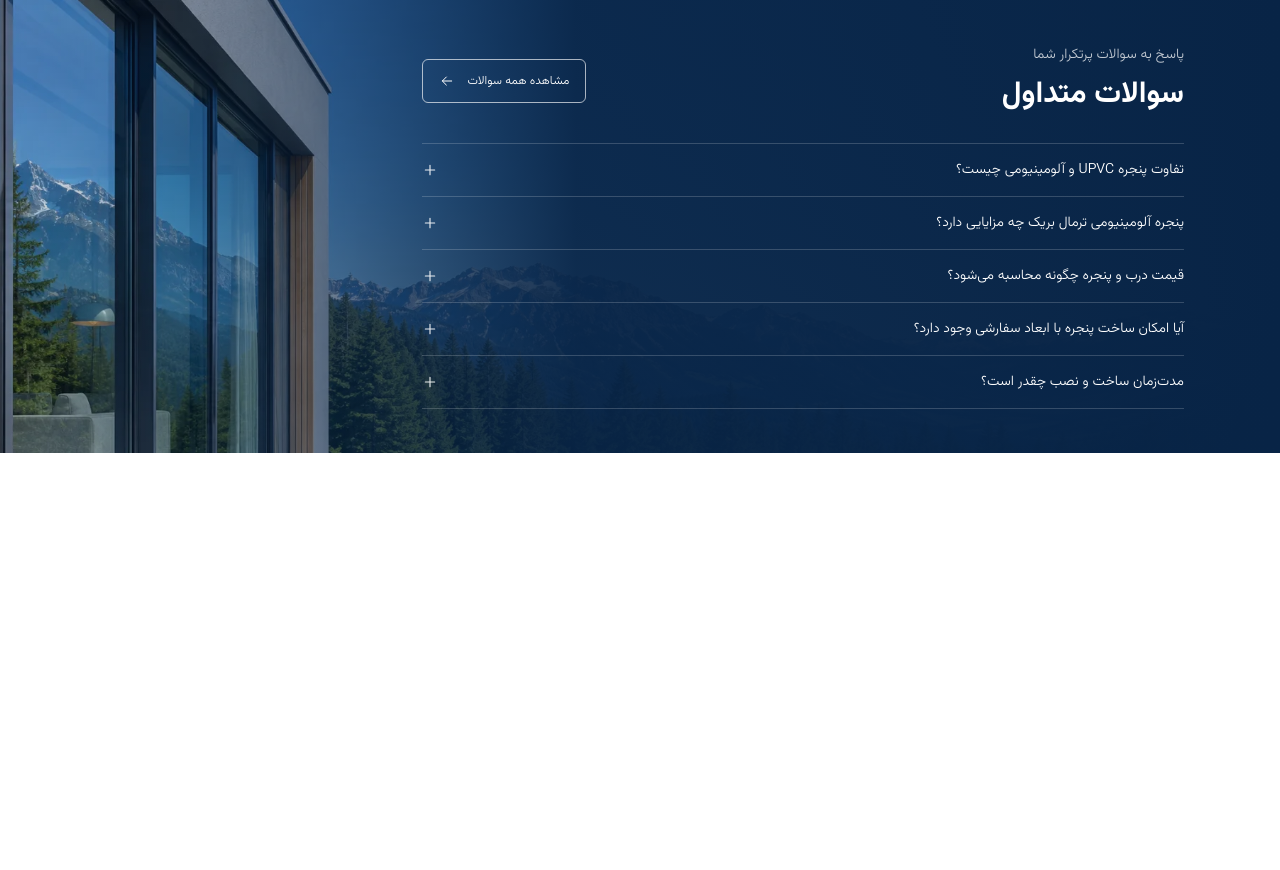
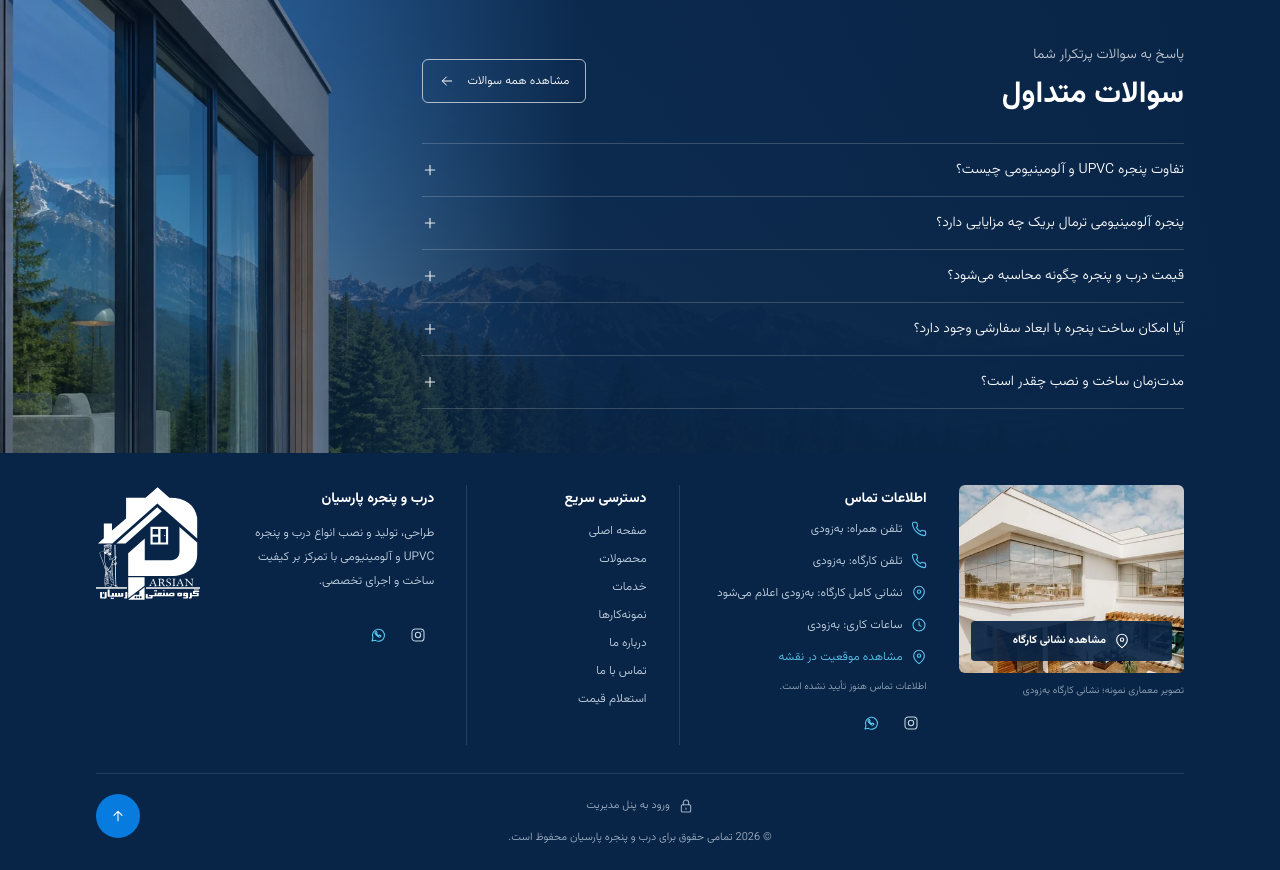
Before and after one commit to mohammadaminheidary/parsian-company, a Django app: page / in a window 1280 px wide. Shown: the part 3114-3984 px from the top of the page. Before the commit the page ends 3567 px from the top, so only its background shows below. Run offline with Django 5.2, Linux system fonts and the light colour scheme; style sheets or scripts are compiled from the project's sources; parts of the project's set-up code (start-up, migrations or seed data) failed here and were passed over.

Commit message:
feat: add responsive RTL footer with accessible mobile accordion

```diff
--- a/frontend/static/js/app.js
+++ b/frontend/static/js/app.js
@@ -5,6 +5,7 @@ import { initializeWhyChoose } from './why-choose.js';
 import { initializePortfolio } from './portfolio.js';
 import { initializeCounters } from './counters.js';
 import { initializeFaq } from './faq.js';
+import { initializeFooter } from './footer.js';
 
 initializeHeader(document.querySelector('[data-site-header]'));
 document.querySelectorAll('[data-product-section]').forEach(initializeProductCarousel);
@@ -13,3 +14,4 @@ document.querySelectorAll('[data-why-choose]').forEach(initializeWhyChoose);
 document.querySelectorAll('[data-portfolio]').forEach(initializePortfolio);
 document.querySelectorAll('[data-about-stats]').forEach(initializeCounters);
 document.querySelectorAll('[data-faq]').forEach(initializeFaq);
+initializeFooter(document.querySelector('[data-site-footer]'));
--- a/frontend/static/js/faq.js
+++ b/frontend/static/js/faq.js
@@ -1,27 +1,3 @@
-export function initializeFaq(section) {
-  const items = [...section.querySelectorAll('[data-faq-item]')];
-  let activeItem;
+import { initializeAccordion } from './accordion.js';
 
-  function setOpen(item, open) {
-    item.dataset.open = String(open);
-    item.querySelector('[data-faq-trigger]').setAttribute('aria-expanded', String(open));
-    const panel = item.querySelector('[data-faq-panel]');
-    panel.setAttribute('aria-hidden', String(!open));
-    panel.inert = !open;
-    activeItem = open ? item : undefined;
-  }
-
-  items.forEach((item) => {
-    const trigger = item.querySelector('[data-faq-trigger]');
-    setOpen(item, false);
-    trigger.disabled = false;
-    trigger.addEventListener('click', () => {
-      const open = item !== activeItem;
-      if (activeItem) setOpen(activeItem, false);
-      if (open) setOpen(item, true);
-    });
-  });
-
-  // Answers remain readable without JavaScript; only enhanced accordions collapse.
-  section.setAttribute('data-faq-ready', '');
-}
+export const initializeFaq = initializeAccordion;
--- /dev/null
+++ b/frontend/static/js/footer.js
@@ -0,0 +1,19 @@
+import { initializeAccordion } from './accordion.js';
+
+export function initializeFooter(footer) {
+  if (!footer) return;
+  initializeAccordion(footer, { name: 'footer', mediaQuery: '(width < 48rem)' });
+
+  footer.querySelector('a[href="#footer-contact"]').addEventListener('click', () => {
+    const trigger = footer.querySelector('#footer-trigger-contact');
+    if (trigger.getAttribute('aria-expanded') === 'false') trigger.click();
+  });
+
+  const backToTop = footer.querySelector('[data-back-to-top]');
+  backToTop.hidden = false;
+  backToTop.addEventListener('click', () => {
+    const reducedMotion = window.matchMedia('(prefers-reduced-motion: reduce)').matches;
+    window.scrollTo({ top: 0, behavior: reducedMotion ? 'instant' : 'smooth' });
+    document.querySelector('[data-nav-brand]')?.focus({ preventScroll: true });
+  });
+}
--- a/frontend/templates/base.html
+++ b/frontend/templates/base.html
@@ -7,8 +7,8 @@
     <title>{% block title %}درب و پنجره پارسیان | UPVC و آلومینیوم{% endblock %}</title>
     <meta name="description" content="{% block meta_description %}درب و پنجره پارسیان؛ ساخت و نصب درب و پنجره UPVC و آلومینیومی.{% endblock %}">
     <link rel="preload" href="{% static 'fonts/vazirmatn/Vazirmatn-Variable.woff2' %}" as="font" type="font/woff2" crossorigin>
-    <link rel="stylesheet" href="{% static 'css/app.css' %}?v=20261105-faq">
-    <script type="module" src="{% static 'js/app.js' %}?v=20261105-faq"></script>
+    <link rel="stylesheet" href="{% static 'css/app.css' %}?v=20261105-footer">
+    <script type="module" src="{% static 'js/app.js' %}?v=20261105-footer"></script>
   </head>
   <body class="bg-surface text-ink antialiased">
     <a class="sr-only rounded-md bg-surface px-4 py-3 text-ink focus:not-sr-only focus:fixed focus:start-4 focus:top-4 focus:z-50 focus:outline-2 focus:outline-primary" href="#main-content">رفتن به محتوای اصلی</a>
@@ -24,5 +24,6 @@
         {% include 'includes/faq.html' %}
       {% endblock %}
     </main>
+    {% include 'includes/footer.html' %}
   </body>
 </html>
--- /dev/null
+++ b/frontend/templates/includes/footer-heading.html
@@ -0,0 +1,10 @@
+<h3 class="text-sm font-bold leading-7 text-on-dark">
+  <span class="hidden md:block">{{ title }}</span>
+  <button id="footer-trigger-{{ key }}" class="flex min-h-14 w-full cursor-pointer items-center justify-between gap-4 text-start font-bold! transition-colors hover:text-accent focus-visible:outline-2 focus-visible:outline-offset-2 focus-visible:outline-accent motion-reduce:transition-none md:hidden" type="button" aria-expanded="true" aria-controls="footer-panel-{{ key }}" data-footer-trigger disabled>
+    <span>{{ title }}</span>
+    <span class="relative size-4 shrink-0 text-accent" aria-hidden="true">
+      <svg class="absolute inset-0 size-full transition-[opacity,rotate,scale] duration-350 ease-out group-data-[open=true]/accordion:rotate-90 group-data-[open=true]/accordion:scale-75 group-data-[open=true]/accordion:opacity-0 motion-reduce:transition-none" viewBox="0 0 24 24" fill="none" stroke="currentColor" stroke-width="1.7" stroke-linecap="round"><path d="M12 5v14M5 12h14"/></svg>
+      <svg class="absolute inset-0 size-full -rotate-90 scale-75 opacity-0 transition-[opacity,rotate,scale] duration-350 ease-out group-data-[open=true]/accordion:rotate-0 group-data-[open=true]/accordion:scale-100 group-data-[open=true]/accordion:opacity-100 motion-reduce:transition-none" viewBox="0 0 24 24" fill="none" stroke="currentColor" stroke-width="1.7" stroke-linecap="round" stroke-linejoin="round"><path d="m6 15 6-6 6 6"/></svg>
+    </span>
+  </button>
+</h3>
--- /dev/null
+++ b/frontend/templates/includes/footer-icon.html
@@ -0,0 +1,9 @@
+<svg class="size-4 shrink-0 {{ class }}" aria-hidden="true" viewBox="0 0 24 24" fill="none" stroke="currentColor" stroke-width="1.6" stroke-linecap="round" stroke-linejoin="round">
+  {% if name == 'phone' %}<path d="M22 16.9v3a2 2 0 0 1-2.2 2 19.8 19.8 0 0 1-8.6-3.1 19.5 19.5 0 0 1-6-6 19.8 19.8 0 0 1-3.1-8.7A2 2 0 0 1 4.1 2h3a2 2 0 0 1 2 1.7c.1 1 .3 1.9.7 2.8a2 2 0 0 1-.5 2.1L8 9.9a16 16 0 0 0 6 6l1.3-1.3a2 2 0 0 1 2.1-.5c.9.4 1.8.6 2.8.7a2 2 0 0 1 1.8 2.1Z"/>
+  {% elif name == 'location' %}<path d="M20 10c0 6-8 12-8 12S4 16 4 10a8 8 0 1 1 16 0Z"/><circle cx="12" cy="10" r="2.5"/>
+  {% elif name == 'clock' %}<circle cx="12" cy="12" r="9"/><path d="M12 7v5l3 2"/>
+  {% elif name == 'instagram' %}<rect x="3" y="3" width="18" height="18" rx="5"/><circle cx="12" cy="12" r="4"/><path d="M17.5 6.5h.01"/>
+  {% elif name == 'whatsapp' %}<path d="m3 21 1.5-5A9 9 0 1 1 8 20Z"/><path d="M8 7.5c-.8 1 .5 3.8 2.4 5.6s4.2 2.5 5.1 1.7l1-1.3-2.6-1.4-.9 1c-1.4-.6-2.7-1.9-3.3-3.3l1-.9L9.3 6.5Z"/>
+  {% elif name == 'lock' %}<rect x="5" y="10" width="14" height="11" rx="2"/><path d="M8 10V7a4 4 0 0 1 8 0v3m-4 5v2"/>
+  {% elif name == 'up' %}<path d="M12 19V5m-6 6 6-6 6 6"/>{% endif %}
+</svg>
--- /dev/null
+++ b/frontend/templates/includes/footer-link.html
@@ -0,0 +1,3 @@
+<li>
+  <a class="inline-flex min-h-9 items-center rounded-sm py-1 leading-6 focus-visible:outline-2 focus-visible:outline-offset-4 focus-visible:outline-accent md:min-h-7 md:py-0.5 {% if href %}transition-colors hover:text-accent motion-reduce:transition-none{% else %}cursor-not-allowed{% endif %}" {% if href %}href="{{ href }}"{% else %}role="link" aria-disabled="true" title="به‌زودی"{% endif %}>{{ label }}{% if not href %}<span class="sr-only">؛ به‌زودی</span>{% endif %}</a>
+</li>
--- /dev/null
+++ b/frontend/templates/includes/footer-socials.html
@@ -0,0 +1,5 @@
+{# Replace unavailable destinations only after the owner supplies verified profiles. #}
+<ul class="flex flex-wrap items-center gap-2" aria-label="شبکه‌های اجتماعی پارسیان">
+  <li><span class="inline-flex min-h-11 items-center gap-2 px-2" role="link" aria-disabled="true" title="اینستاگرام؛ به‌زودی">{% include 'includes/footer-icon.html' with name='instagram' only %}<span class="{% if compact %}sr-only{% else %}text-xs{% endif %}">اینستاگرام؛ به‌زودی</span></span></li>
+  <li><span class="inline-flex min-h-11 items-center gap-2 px-2 text-accent" role="link" aria-disabled="true" title="واتساپ؛ به‌زودی">{% include 'includes/footer-icon.html' with name='whatsapp' only %}<span class="{% if compact %}sr-only{% else %}text-xs{% endif %}">واتساپ؛ به‌زودی</span></span></li>
+</ul>
--- /dev/null
+++ b/frontend/templates/includes/footer.html
@@ -0,0 +1,84 @@
+{% load static %}
+<footer class="group/footer bg-navy text-[#C8D7E6] [overflow-anchor:none]" dir="rtl" aria-label="پاورقی پارسیان" data-site-footer>
+  <div class="mx-auto max-w-[1600px] px-5 pt-9 sm:px-8 md:pt-8 lg:px-16 xl:px-24">
+    <div class="grid md:grid-cols-[1fr_1.1fr_.8fr_1.5fr] md:gap-x-5 lg:gap-x-8">
+      <div class="border-b border-on-dark/12 pb-7 md:order-4 md:border-0 md:pb-0">
+        <div class="flex items-start gap-5 md:flex-row-reverse md:gap-4 lg:gap-6">
+          <img class="h-auto w-20 shrink-0 brightness-0 invert md:w-22 lg:w-26" src="{% static 'images/parsian_Logo.svg' %}" width="400" height="500" alt="نشان پارسیان" loading="lazy" decoding="async">
+          <div class="min-w-0">
+            <h2 class="mb-2 text-sm font-bold leading-7 text-on-dark">درب و پنجره پارسیان</h2>
+            <p class="text-xs font-light leading-7 md:leading-6">طراحی، تولید و نصب انواع درب و پنجره <bdi lang="en">UPVC</bdi> و آلومینیومی با تمرکز بر کیفیت ساخت و اجرای تخصصی.</p>
+            <div class="mt-5 hidden md:block">{% include 'includes/footer-socials.html' with compact=True only %}</div>
+          </div>
+        </div>
+      </div>
+
+      <section id="footer-contact" class="group/accordion min-w-0 scroll-mt-24 border-b border-on-dark/12 md:order-2 md:border-0 md:border-e md:pe-5 lg:pe-8" data-footer-item>
+        {% include 'includes/footer-heading.html' with key='contact' title='اطلاعات تماس' only %}
+        <div id="footer-panel-contact" class="grid grid-rows-[1fr] transition-[grid-template-rows,opacity,visibility] duration-350 ease-out motion-reduce:transition-none max-md:group-data-[footer-ready]/footer:group-data-[open=false]/accordion:invisible max-md:group-data-[footer-ready]/footer:group-data-[open=false]/accordion:grid-rows-[0fr] max-md:group-data-[footer-ready]/footer:group-data-[open=false]/accordion:opacity-0" data-footer-panel>
+          <div class="min-h-0 overflow-hidden">
+            <address class="pt-1 pb-5 text-xs font-light leading-6 not-italic md:pb-0">
+              <ul class="space-y-2">
+                <li class="flex items-start gap-2">{% include 'includes/footer-icon.html' with name='phone' class='mt-1 text-accent' only %}<span>تلفن همراه: به‌زودی</span></li>
+                <li class="flex items-start gap-2">{% include 'includes/footer-icon.html' with name='phone' class='mt-1 text-accent' only %}<span>تلفن کارگاه: به‌زودی</span></li>
+                <li class="flex items-start gap-2">{% include 'includes/footer-icon.html' with name='location' class='mt-1 text-accent' only %}<span>نشانی کامل کارگاه: به‌زودی اعلام می‌شود</span></li>
+                <li class="flex items-start gap-2">{% include 'includes/footer-icon.html' with name='clock' class='mt-1 text-accent' only %}<span>ساعات کاری: به‌زودی</span></li>
+                <li class="flex items-start gap-2 text-accent">{% include 'includes/footer-icon.html' with name='location' class='mt-1' only %}<span role="link" aria-disabled="true" title="موقعیت کارگاه هنوز اعلام نشده است">مشاهده موقعیت در نقشه<span class="sr-only">؛ به‌زودی</span></span></li>
+              </ul>
+              <p class="mt-2 text-[10px] leading-5 text-[#C8D7E6]/75">اطلاعات تماس هنوز تأیید نشده است.</p>
+              <div class="mt-1 hidden md:block">{% include 'includes/footer-socials.html' with compact=True only %}</div>
+            </address>
+          </div>
+        </div>
+      </section>
+
+      <section class="group/accordion min-w-0 border-b border-on-dark/12 md:order-3 md:border-0 md:border-e md:pe-5 lg:pe-8" data-footer-item>
+        {% include 'includes/footer-heading.html' with key='links' title='دسترسی سریع' only %}
+        <div id="footer-panel-links" class="grid grid-rows-[1fr] transition-[grid-template-rows,opacity,visibility] duration-350 ease-out motion-reduce:transition-none max-md:group-data-[footer-ready]/footer:group-data-[open=false]/accordion:invisible max-md:group-data-[footer-ready]/footer:group-data-[open=false]/accordion:grid-rows-[0fr] max-md:group-data-[footer-ready]/footer:group-data-[open=false]/accordion:opacity-0" data-footer-panel>
+          <div class="min-h-0 overflow-hidden">
+            <nav class="pt-1 pb-5 text-xs font-light md:pb-0" aria-label="دسترسی سریع پاورقی">
+              <ul>
+                {% url 'home' as home_url %}
+                {% include 'includes/footer-link.html' with href=home_url label='صفحه اصلی' only %}
+                {% include 'includes/footer-link.html' with href='#products' label='محصولات' only %}
+                {% include 'includes/footer-link.html' with href='#products' label='خدمات' only %}
+                {% include 'includes/footer-link.html' with href='#portfolio' label='نمونه‌کارها' only %}
+                {% include 'includes/footer-link.html' with href='#about' label='درباره ما' only %}
+                {% include 'includes/footer-link.html' with href='#footer-contact' label='تماس با ما' only %}
+                {% include 'includes/footer-link.html' with label='استعلام قیمت' only %}
+              </ul>
+            </nav>
+          </div>
+        </div>
+      </section>
+
+      <section class="group/accordion border-b border-on-dark/12 md:hidden" data-footer-item>
+        {% include 'includes/footer-heading.html' with key='socials' title='شبکه‌های اجتماعی' only %}
+        <div id="footer-panel-socials" class="grid grid-rows-[1fr] transition-[grid-template-rows,opacity,visibility] duration-350 ease-out motion-reduce:transition-none max-md:group-data-[footer-ready]/footer:group-data-[open=false]/accordion:invisible max-md:group-data-[footer-ready]/footer:group-data-[open=false]/accordion:grid-rows-[0fr] max-md:group-data-[footer-ready]/footer:group-data-[open=false]/accordion:opacity-0" data-footer-panel>
+          <div class="min-h-0 overflow-hidden"><div class="pb-4">{% include 'includes/footer-socials.html' only %}</div></div>
+        </div>
+      </section>
+
+      <section class="group/accordion min-w-0 border-b border-on-dark/12 md:order-1 md:border-0" data-footer-item>
+        <div class="md:hidden">{% include 'includes/footer-heading.html' with key='location' title='نشانی کارگاه' only %}</div>
+        <div id="footer-panel-location" class="grid grid-rows-[1fr] transition-[grid-template-rows,opacity,visibility] duration-350 ease-out motion-reduce:transition-none max-md:group-data-[footer-ready]/footer:group-data-[open=false]/accordion:invisible max-md:group-data-[footer-ready]/footer:group-data-[open=false]/accordion:grid-rows-[0fr] max-md:group-data-[footer-ready]/footer:group-data-[open=false]/accordion:opacity-0" data-footer-panel>
+          <div class="min-h-0 overflow-hidden">
+            <figure class="pb-5 md:pb-0">
+              <div class="relative overflow-hidden rounded-md">
+                <img class="aspect-[6/5] w-full object-cover" src="{% static 'images/portfolio/karaj-residence-400.webp' %}" width="400" height="300" alt="نمای ساختمان مدرن با پنجره‌های بزرگ؛ تصویر معماری نمونه" loading="lazy" decoding="async">
+                <span class="absolute inset-x-3 bottom-3 flex min-h-10 items-center justify-center gap-2 rounded-sm bg-navy/90 px-2 py-2 text-center text-[11px] font-bold leading-5 text-on-dark" role="link" aria-disabled="true" title="نشانی کارگاه هنوز اعلام نشده است">{% include 'includes/footer-icon.html' with name='location' only %}مشاهده نشانی کارگاه</span>
+              </div>
+              <figcaption class="mt-2 text-[10px] leading-5 text-[#C8D7E6]/75">تصویر معماری نمونه؛ نشانی کارگاه به‌زودی</figcaption>
+            </figure>
+          </div>
+        </div>
+      </section>
+    </div>
+
+    <div class="relative mt-5 flex min-h-26 flex-col items-center justify-center gap-2 border-t border-on-dark/12 py-5 ps-12 pe-0 text-center md:mt-7 md:min-h-24 md:px-12">
+      <span class="inline-flex items-center gap-2 text-[11px] leading-6 text-[#C8D7E6]/80" aria-disabled="true" title="صفحه ورود مدیریت هنوز در دسترس نیست">{% include 'includes/footer-icon.html' with name='lock' only %}ورود به پنل مدیریت<span class="sr-only">؛ به‌زودی</span></span>
+      <p class="text-[11px] font-light leading-6 text-[#C8D7E6]/80">© {% now 'Y' %} تمامی حقوق برای درب و پنجره پارسیان محفوظ است.</p>
+      <button class="absolute left-0 top-5 inline-flex size-11 cursor-pointer items-center justify-center rounded-full bg-primary text-on-dark transition-colors hover:bg-primary-strong focus-visible:outline-2 focus-visible:outline-offset-4 focus-visible:outline-accent motion-reduce:transition-none" type="button" aria-label="بازگشت به بالای صفحه" data-back-to-top hidden>{% include 'includes/footer-icon.html' with name='up' only %}</button>
+    </div>
+  </div>
+</footer>
```
Also changed, not shown: frontend/static/js/accordion.js (added, +31 -0 lines).
